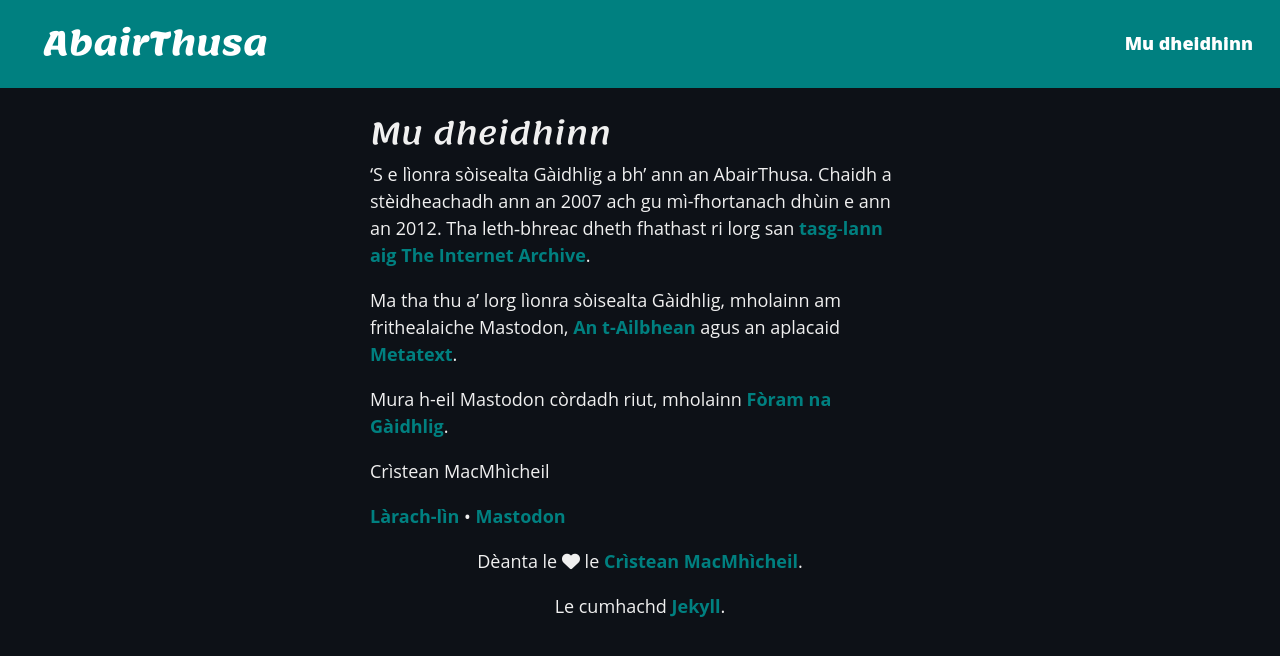
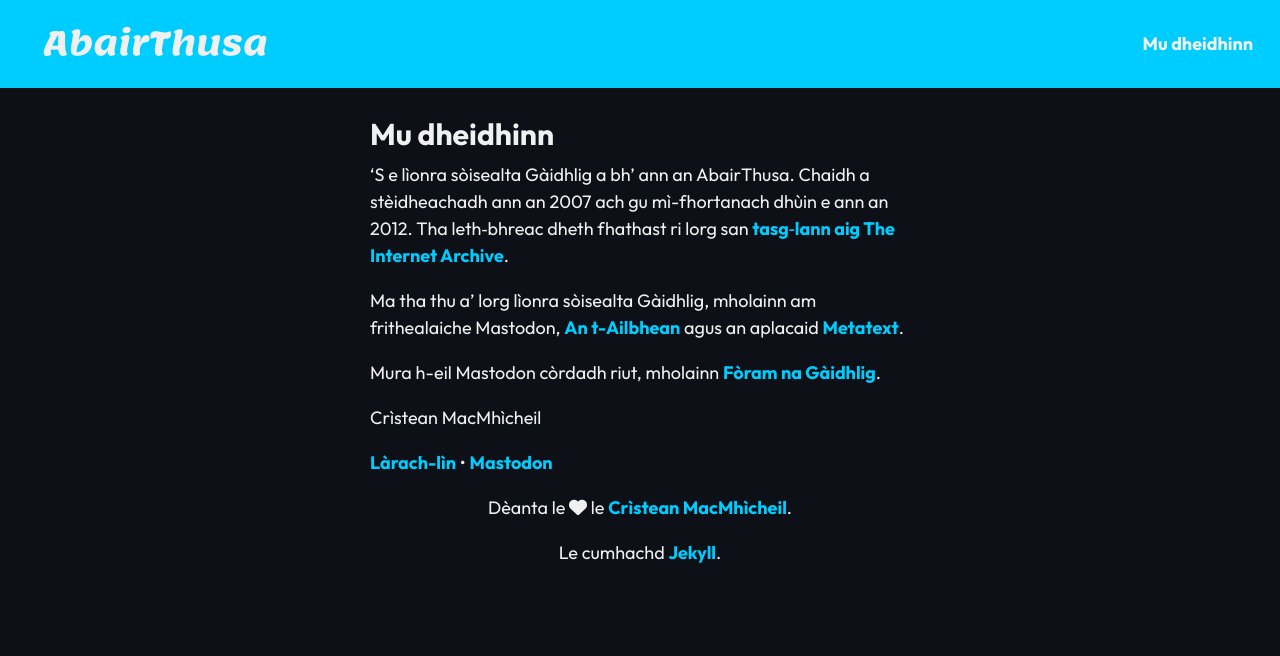
Before and after one commit to angeidheal/abairthusa, a Jekyll site: the page built from index.md, in a window 1280 px wide. Shown: the top 656 px of the page. Built offline with Jekyll 4.4.1, drawn with Linux system fonts in a browser that asks for light colours; nearby versions of some CDN libraries.

Commit message:
Update main.scss

```diff
--- a/css/main.scss
+++ b/css/main.scss
@@ -3,7 +3,7 @@
 // Theme
 $text-color: #f0f0f0;
 $background-color: #0d1117;
-$brand-color: #008080;
+$brand-color: #00cdff;
 
 // Width of the content area
 $content-width: 800px;
@@ -21,38 +21,43 @@ $on-laptop: 800px;
 
 html,
 body {
-  font-family: "Open Sans";
+  font-family: "Outfit";
   background-color: $background-color;
   font-size: 18px;
 }
 
 h1, h2, h3, h4, h5, h6{
-  font-family: "Lemonada";
   margin-top: 28px;
 }
 
 h1{
   font-size: 30px;
+  font-weight: 900;
 }
 
 h2{
-  font-size: 28px;
+  font-size: 27px;
+  font-weight: 700;
 }
 
 h3{
-  font-size: 26px;
+  font-size: 24px;
+  font-weight: 500;
 }
 
 h4{
-  font-size: 24px;
+  font-size: 22px;
+  font-weight: 400;
 }
 
 h5{
-  font-size: 22px;
+  font-size: 20px;
+  font-weight: 200;
 }
 
 h6{
-  font-size: 20px;
+  font-size: 18px;
+  font-weight: 100;
 }
 
 img {
@@ -60,11 +65,19 @@ img {
 }
 
 a {
-  color: $brand-color;
-  font-weight: bold;
+  color: $text-color;
 }
 
 a:hover {
+  color: $brand-color;
+}
+
+p a, li a {
+  color: $brand-color;
+  font-weight: 600;
+}
+
+p a:hover, li a:hover {
   color: $text-color;
   text-decoration: underline;
 }
@@ -72,7 +85,12 @@ a:hover {
 code {
   color: $text-color;
   border-left: 3px solid $brand-color;
-  padding-left: 10px;
+  padding-left: 8px;
+}
+
+blockquote {
+  border-left: 3px solid $brand-color;
+  padding-left: 8px;
 }
 
 /* Navbar */
@@ -93,7 +111,7 @@ code {
 }
 
 .navbar-dark .navbar-brand{
-  color: #ffffff;
+  color: $text-color;
 }
 
 .navbar-dark .navbar-brand:hover{
@@ -101,7 +119,7 @@ code {
 }
 
 .navbar-dark .navbar-nav .nav-link{
-  color: #ffffff;
+  color: $text-color;
 }
 
 .navbar-dark .navbar-nav .nav-link:hover{
@@ -111,7 +129,7 @@ code {
 /* Blog Index */
 
 .latest-posts{
- font-family: Lemonada;
+ font-family: Outfit;
  margin-top: 28px;
 }
 
@@ -123,12 +141,6 @@ code {
 
 article.post {
   margin-bottom: 28px;
-}
-
-.post-title {
-  font-family: "Lemonada";
-  font-size: 28px;
-  padding-top: 50px;
 }
 
 /* Post Media */
@@ -152,7 +164,7 @@ article.post {
   max-width: 200px;
   height: auto;
   border-radius: 50%;
-  border: 8px solid whitesmoke;
+  border: 8px solid $text-color;
 }
 
 .youtube-wrapper {
```
